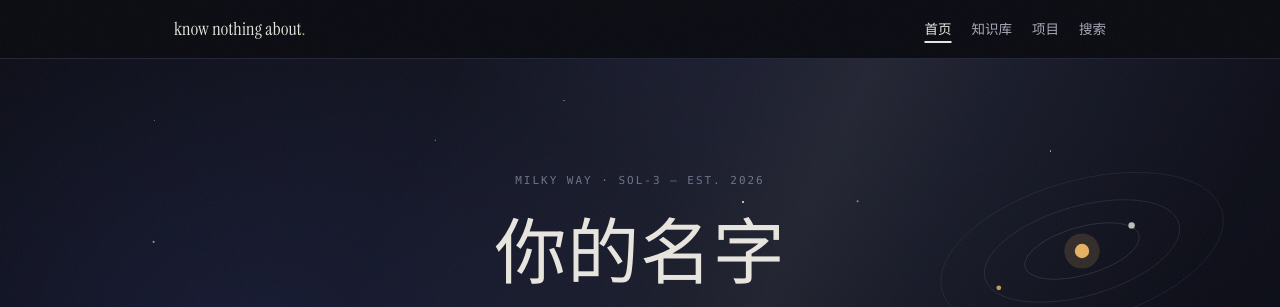
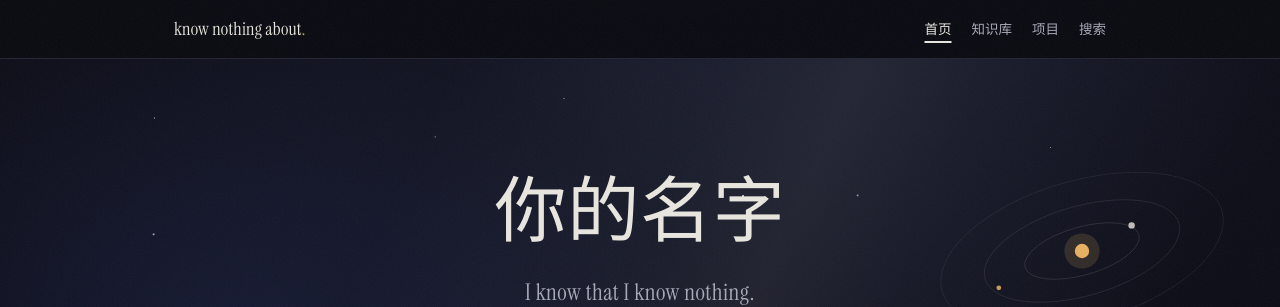
Before and after one commit to bugisGod/know-nothing-about, an Astro site: page / in a window 1280 px wide. Shown: the top 307 px of the page. Built offline with nearby package versions, Linux system fonts and the light colour scheme; Astro itself is replaced by a stand-in of ours.

Commit message:
移除首页 kicker 行，Hero 只留名字与 tagline

```diff
--- a/src/pages/index.astro
+++ b/src/pages/index.astro
@@ -87,7 +87,6 @@ const gEdges = [...edgeMap.entries()].map(([key, w]) => {
 
     <div class="container">
       <section class="hero">
-        <p class="kicker">MILKY WAY · SOL-3 — EST. {SITE.since}</p>
         <h1>{SITE.author}</h1>
         <p class="lede">{SITE.tagline}</p>
         <div class="socials">
@@ -194,14 +193,6 @@ const gEdges = [...edgeMap.entries()].map(([key, w]) => {
     text-align: center;
   }
 
-  .kicker {
-    font-family: var(--mono);
-    font-size: 11px;
-    letter-spacing: 0.18em;
-    color: var(--muted);
-    margin: 0 0 22px;
-  }
-
   .hero h1 {
     font-family: var(--font-display);
     font-weight: 400;
```
